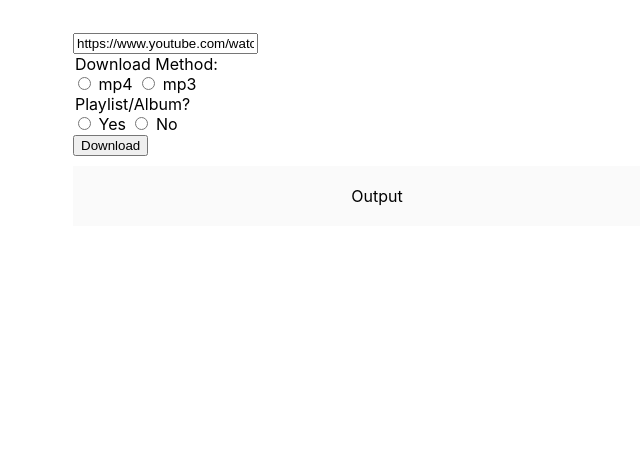
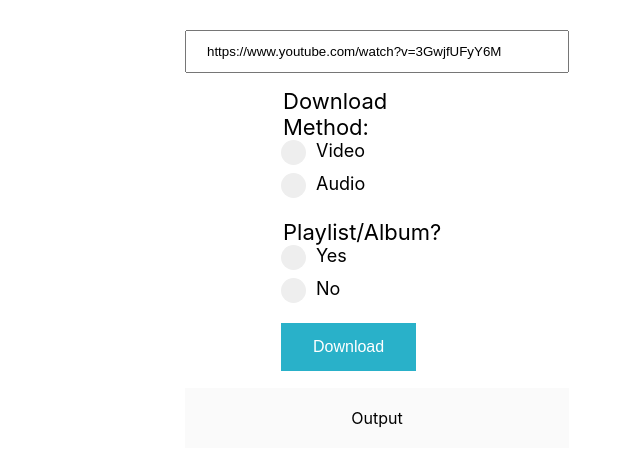
Before and after one commit to AlbesK/electron-youtube-dl, an Electron app: page ytdl-ui-app/src/index.html in a window 800 px wide. Shown: the whole page, without its empty margins (23-663 px from the left). Drawn offline with Linux system fonts and the light colour scheme.

Commit message:
Updated some CSS files and the width/height of the browser window

```diff
--- a/ytdl-ui-app/src/index.css
+++ b/ytdl-ui-app/src/index.css
@@ -1,8 +1,49 @@
 body {
   font-family: -apple-system, BlinkMacSystemFont, "Segoe UI", Roboto, Helvetica, Arial, sans-serif;
   margin: auto;
-  max-width: 38rem;
-  padding: 2rem;
+  max-width: 70rem;
+  padding: 1rem;
+}
+
+div{
+  width: 50%;
+  margin: 0 auto;
+  padding: 0.4em;
+}
+
+input[type=text] {
+  width: 100%;
+  padding: 12px 20px;
+  margin: 8px 0;
+  box-sizing: border-box;
+}
+
+.out {
+  width: 100%;
+  padding: 0.4em;
+}
+
+.legend {
+  display: block;
+  cursor: pointer;
+  font-size: 22px;
+  width: 100%;
+}
+
+.button {
+  background-color: rgb(41, 177, 201); /* Green */
+  border: none;
+  color: white;
+  padding: 15px 32px;
+  text-align: center;
+  text-decoration: none;
+  display: inline-block;
+  font-size: 16px;
+}
+
+.button:hover {
+  background-color: #4CAF50; /* Green */
+  color: white;
 }
 
 #myPar {
@@ -12,3 +53,67 @@ body {
   background-color: rgb(250, 250, 250);
   margin-top: 10px;
 }
+
+/* The container */
+.container {
+  display: block;
+  position: relative;
+  padding-left: 35px;
+  margin-bottom: 12px;
+  cursor: pointer;
+  font-size: 18px;
+  -webkit-user-select: none;
+  -moz-user-select: none;
+  -ms-user-select: none;
+  user-select: none;
+}
+
+/* Hide the browser's default radio button */
+.container input {
+  position: absolute;
+  opacity: 0;
+  cursor: pointer;
+}
+
+/* Create a custom radio button */
+.checkmark {
+  position: absolute;
+  top: 0;
+  left: 0;
+  height: 25px;
+  width: 25px;
+  background-color: #eee;
+  border-radius: 50%;
+}
+
+/* On mouse-over, add a grey background color */
+.container:hover input ~ .checkmark {
+  background-color: #ccc;
+}
+
+/* When the radio button is checked, add a blue background */
+.container input:checked ~ .checkmark {
+  background-color: #2196F3;
+}
+
+/* Create the indicator (the dot/circle - hidden when not checked) */
+.checkmark:after {
+  content: "";
+  position: absolute;
+  display: none;
+}
+
+/* Show the indicator (dot/circle) when checked */
+.container input:checked ~ .checkmark:after {
+  display: block;
+}
+
+/* Style the indicator (dot/circle) */
+.container .checkmark:after {
+ 	top: 9px;
+	left: 9px;
+	width: 8px;
+	height: 8px;
+	border-radius: 50%;
+	background: white;
+}
--- a/ytdl-ui-app/src/index.html
+++ b/ytdl-ui-app/src/index.html
@@ -10,47 +10,54 @@
   </head>
   <body>
 
-    <div class="box is-desktop is-vcentered">
-      <div class="column">
+    <div>
+
         <input id="search_box" class="input is-primary" type="text" placeholder="i.e https://www.youtube.com/watch?v=3GwjfUFyY6M " value="https://www.youtube.com/watch?v=3GwjfUFyY6M"/>
+
+
+      <div>
+
+
+        <legend class="legend">Download Method:</legend>
+
+        <label class="container">Video
+          <input type="radio" name="download_method" value="mp4">
+          <span class="checkmark"></span>
+        </label>
+
+        <label class="container">Audio
+          <input type="radio" name="download_method" value="mp3">
+          <span class="checkmark"></span>
+        </label>
 
       </div>
 
-      <div class="column">
+      <div>
 
-        <div class="control">
-          <legend>Download Method:</legend>
-          <input type="radio" name="download_method" value="mp4">
-              <label>mp4</label>
 
-          <input type="radio" name="download_method" value="mp3">
-              <label>mp3</label>
-        </div>
+        <legend class="legend">Playlist/Album?</legend>
+
+        <label class="container">Yes
+          <input type="radio" name="playlist_boolean">
+          <span class="checkmark"></span>
+        </label>
+
+        <label class="container">No
+          <input type="radio" name="playlist_boolean">
+          <span class="checkmark"></span>
+        </label>
+
+
 
       </div>
 
-      <div class="column">
-
-        <div class="control">
-          <legend>Playlist/Album?</legend>
-          <input type="radio" name="playlist_boolean" value="Y">
-              <label>Yes</label>
-
-
-          <input type="radio" name="playlist_boolean" value="n">
-              <label>No</label>
-        </div>
+      <div>
+        <button class="button" id="dl"> Download </button>
 
       </div>
 
-      <div class="column">
-        <button class="button is-primary" id="dl"> Download </button>
 
-      </div>
-
-      <div class="column">
-        <p id="myPar"> Output </p>
-      </div>
+      <p id="myPar" class="out"> Output </p>
 
     </div>
 
--- a/ytdl-ui-app/src/index.js
+++ b/ytdl-ui-app/src/index.js
@@ -16,8 +16,8 @@ if (require('electron-squirrel-startup')) { // eslint-disable-line global-requir
 const createWindow = () => {
   // Create the browser window.
   const mainWindow = new BrowserWindow({
-    width: 600,
-    height: 400,
+    width: 800,
+    height: 600,
     webPreferences: {
       nodeIntegration: true
     },
@@ -81,6 +81,4 @@ ipcMain.on('run-python', function(event, args){
 
 });
 
-
-
 /* Between here to use more apis for sure */
```
